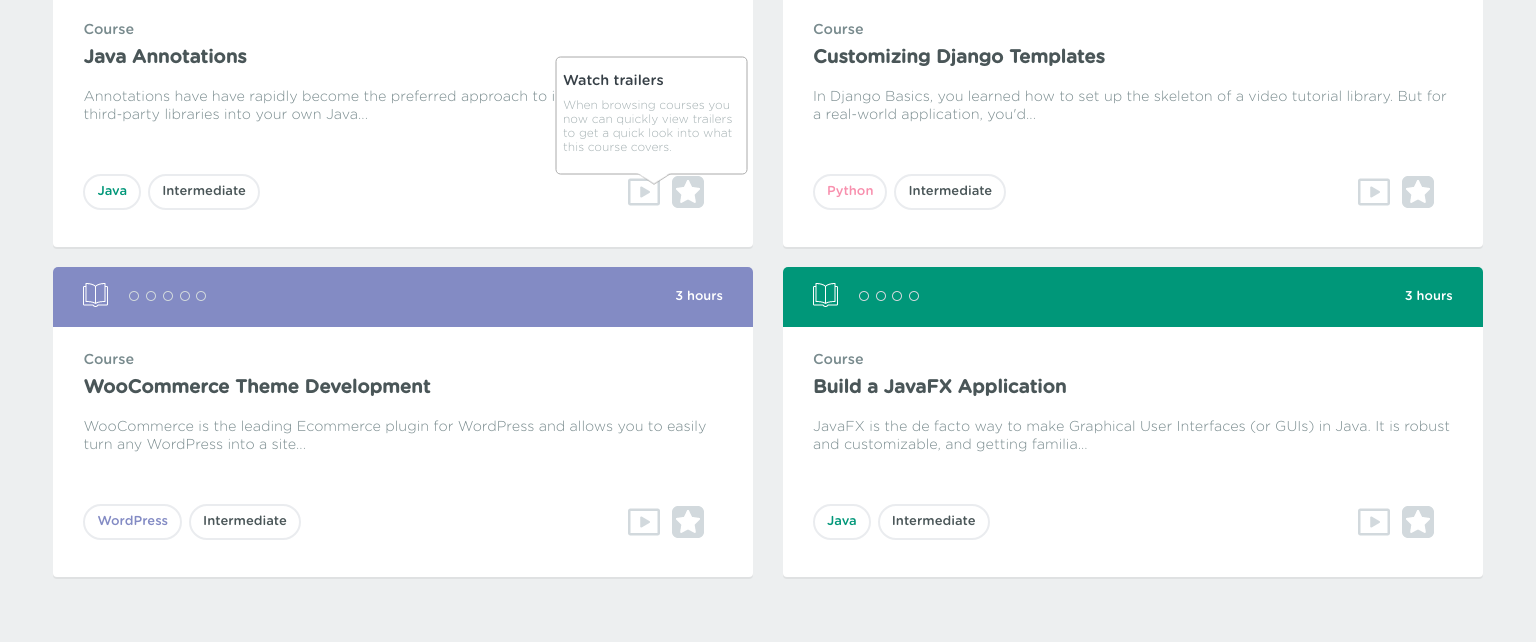
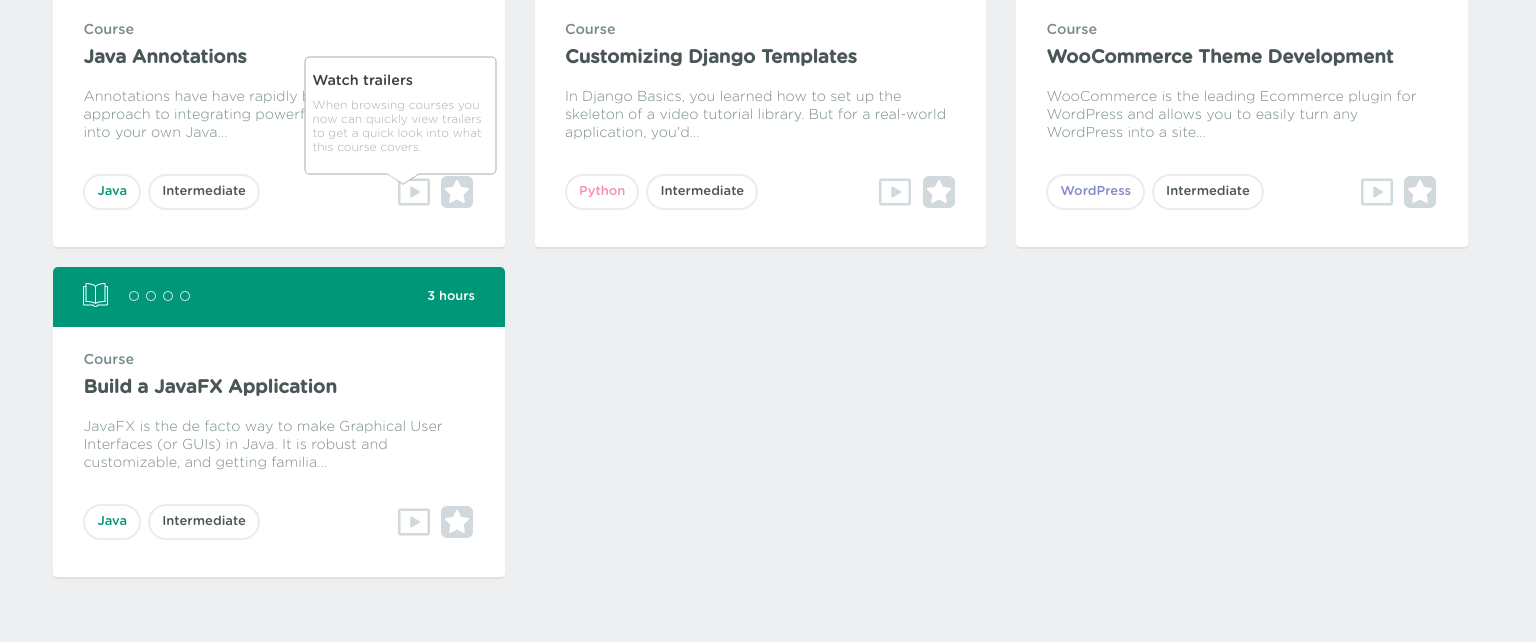
Before and after one commit to jcubed22/CSS_Sassify, a plain HTML site: page index.html in a window 1536 px wide. Shown: the part 158-800 px from the top of the page. Drawn offline with Linux system fonts and the light colour scheme.

Commit message:
Add last media-query.

```diff
--- a/css/style.css
+++ b/css/style.css
@@ -232,10 +232,15 @@ nav ul li a {
   border-color: #838bc4;
 }
 
-/* Media Querie
+/* Media Query
 ================================ */
 @media (max-width: 842px) {
   .course-list-item {
     width: 100%;
   }
 }
+@media (min-width: 1300px) {
+  .course-list-item {
+    width: 33%;
+  }
+}
```
